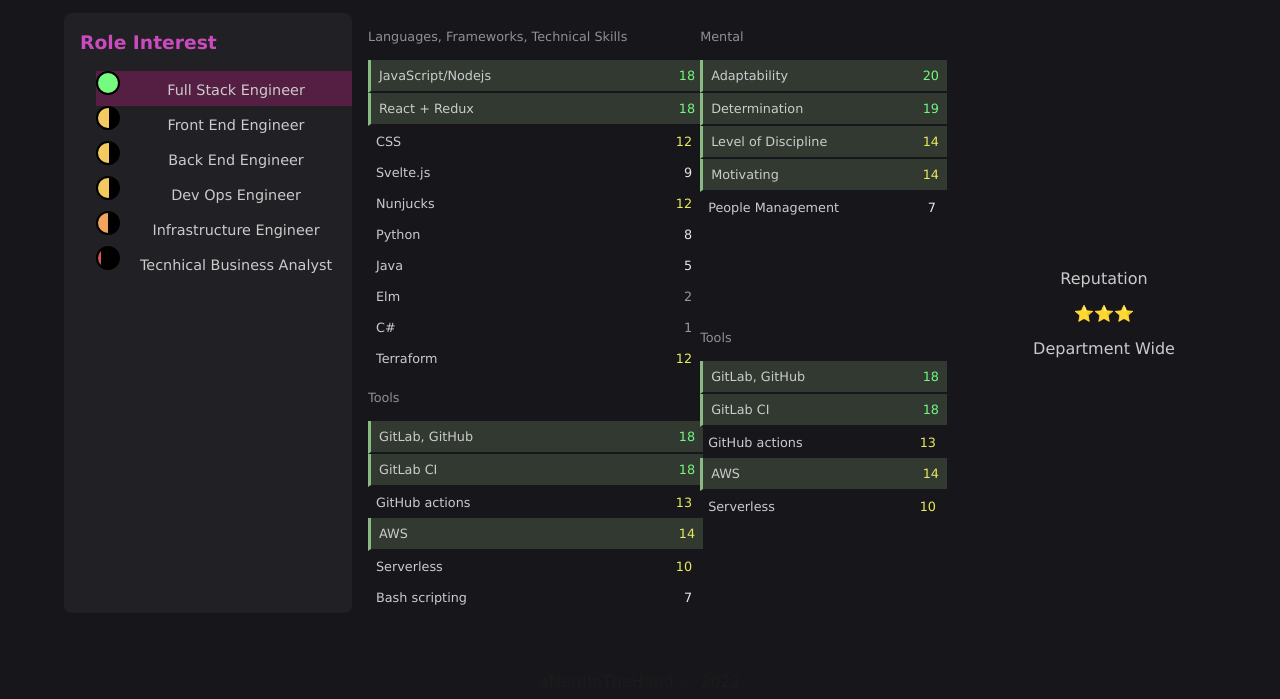
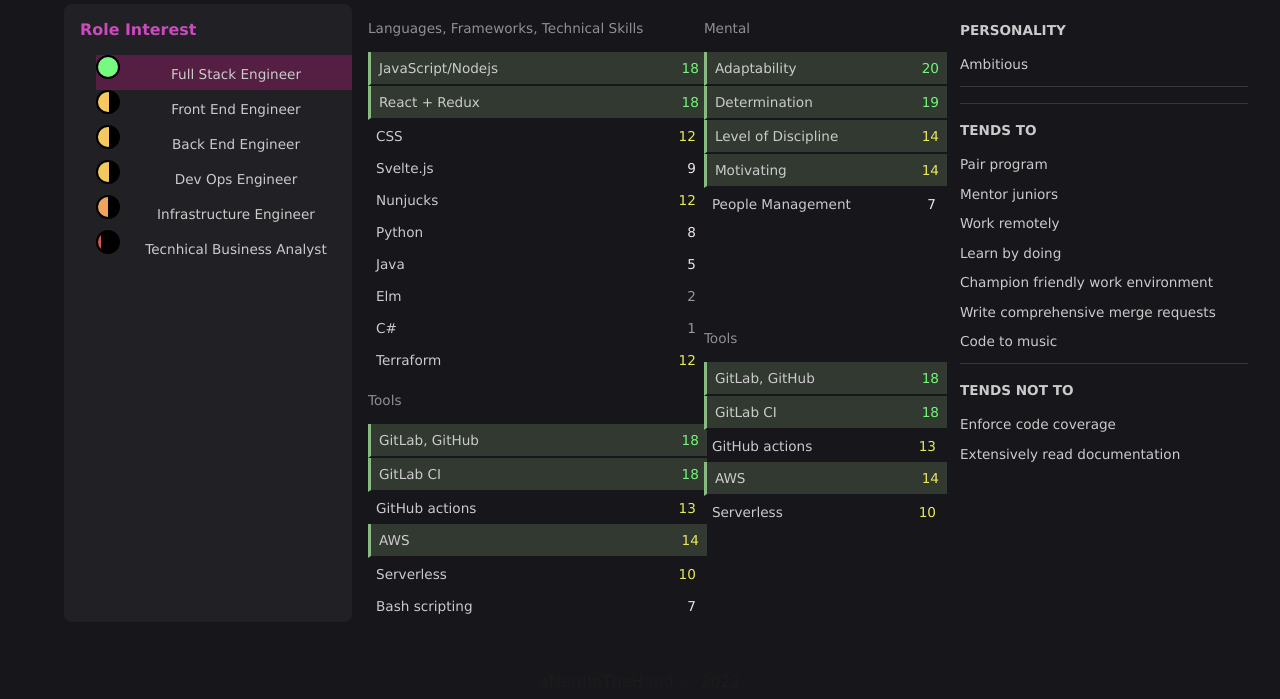
Before and after one commit to aNerdInTheHand/nickholvast.com, a plain HTML site: page cv.html in a window 1280 px wide. Shown: the part 117-816 px from the top of the page. Drawn offline with Linux system fonts and the light colour scheme; a web font is replaced by a local one.

Commit message:
personality section

```diff
--- a/cv.html
+++ b/cv.html
@@ -134,15 +134,29 @@
         </div>
         <!-- end contract info panel -->
 
-        <!-- reputation panel -->
-        <div class="info-reputation container">
-          <div>
-            <p>Reputation</p>
-            <p>⭐⭐⭐</p>
-            <p>Department Wide</p>
+        <!-- personality and tends to/not to panel -->
+        <div class="info-personality container">
+          <div class="border-bottom">
+            <h4>PERSONALITY</h4>
+            <p>Ambitious</p>
+          </div>
+          <div class="border-top">
+            <h4>TENDS TO</h4>
+            <p>Pair program</p>
+            <p>Mentor juniors</p>
+            <p>Work remotely</p>
+            <p>Learn by doing</p>
+            <p>Champion friendly work environment</p>
+            <p>Write comprehensive merge requests</p>
+            <p>Code to music</p>
+          </div>
+          <div class="border-top">
+            <h4>TENDS NOT TO</h4>
+            <p>Enforce code coverage</p>
+            <p>Extensively read documentation</p>
           </div>
         </div>
-        <!-- end reputation panel -->
+        <!-- end personality and tends to/not to panel -->
 
       </div>
 
--- a/styles/cv.css
+++ b/styles/cv.css
@@ -105,7 +105,6 @@
 }
 
 .roles-list > div > p {
-  font-size: 0.9rem;
   margin: 0.5rem;
 }
 
@@ -157,7 +156,6 @@
 
 .stats-table {
   display: grid;
-  font-size: 0.8rem;
   grid-auto-flow: column;
 }
 
@@ -211,6 +209,25 @@
   width: 100%;
 }
 
+.border-bottom {
+  border-bottom: 1px solid var(--main-card-border-color);
+  margin: 1rem 0;
+}
+
+.border-top {
+  border-top: 1px solid var(--main-card-border-color);
+}
+
+.info-personality {
+  align-items: flex-start;
+  height: 100%;
+  text-align: left;
+}
+
+.container {
+  font-size: 0.85rem;
+}
+
 @media only screen and (max-width: 1000px) {
   .container, .info-header, .main-cv-content {
     display: block;
```
